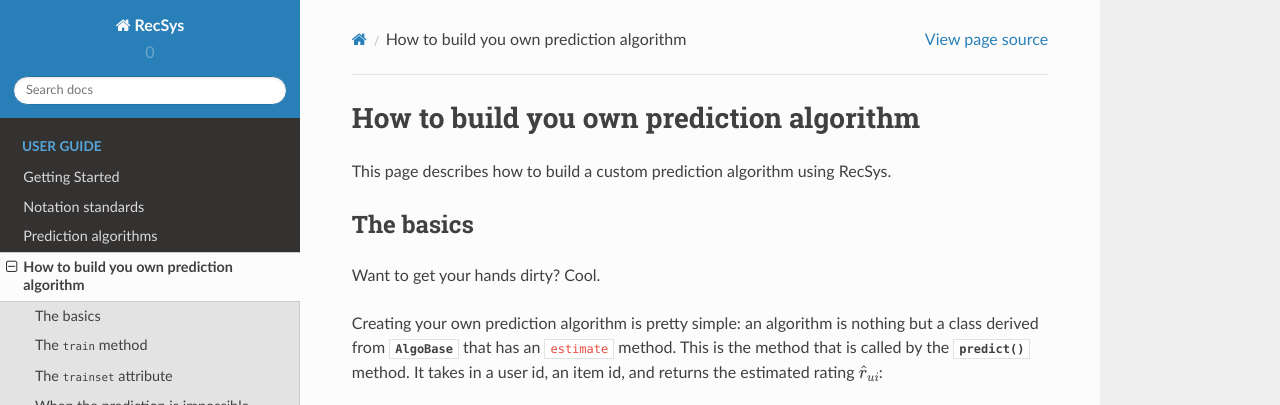
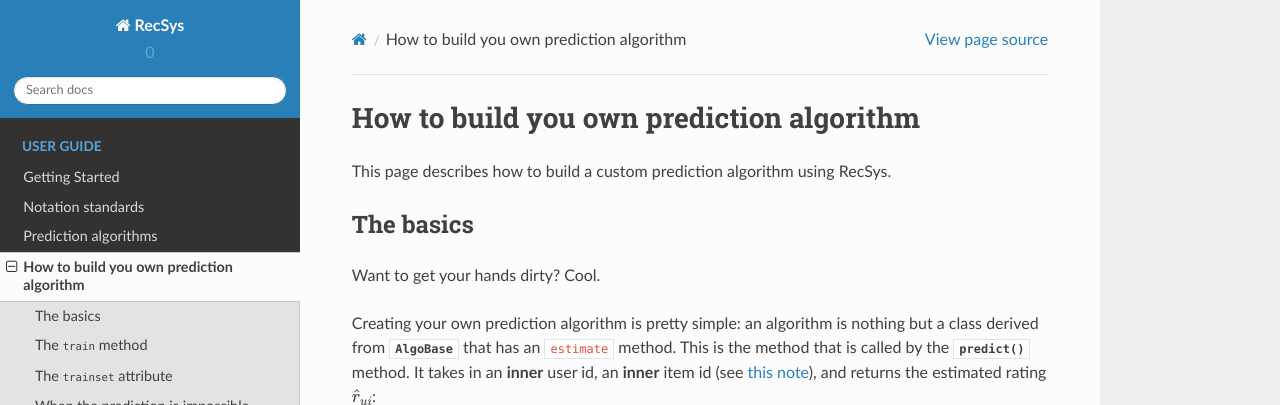
Before and after one commit to NicolasHug/Surprise, a Sphinx documentation site: the page built from doc/source/building_custom_algo.rst, in a window 1280 px wide and 900 px high, cut to the strip 0-405 px from the top of the window. Built offline with Sphinx 7.4.7 and the Read the Docs theme 2.0.0, drawn with Linux system fonts in a browser that asks for light colours.

Commit message:
predict() now takes in a raw id.
Raw2inner convertion is done inside predict(). It was before done in the
construct_trainset() method, which was slightly faster, but now users don't
have to bother when directly using predict(), so... I guess it's best now

```diff
--- a/doc/source/building_custom_algo.rst
+++ b/doc/source/building_custom_algo.rst
@@ -12,10 +12,11 @@ Want to get your hands dirty? Cool.
 
 Creating your own prediction algorithm is pretty simple: an algorithm is
 nothing but a class derived from :class:`AlgoBase
-<recsys.prediction_algorithms.algo_base.AlgoBase>` that has an ``estimate`` method.
-This is the method that is called by the :meth:`predict()
-<recsys.prediction_algorithms.algo_base.AlgoBase.predict>` method. It takes in a
-user id, an item id, and returns the estimated rating :math:`\hat{r}_{ui}`:
+<recsys.prediction_algorithms.algo_base.AlgoBase>` that has an ``estimate``
+method.  This is the method that is called by the :meth:`predict()
+<recsys.prediction_algorithms.algo_base.AlgoBase.predict>` method. It takes in
+an **inner** user id, an **inner** item id (see :ref:`this note
+<raw_inner_note>`), and returns the estimated rating :math:`\hat{r}_{ui}`:
 
 .. literalinclude:: ../../examples/building_custom_algorithms/most_basic_algorithm.py
     :caption: From file ``examples/building_custom_algorithms/most_basic_algorithm.py``
```
Also changed, not shown: TODO.md (+2 -2 lines), doc/source/getting_started.rst (+6 -7 lines), 4 other files.
